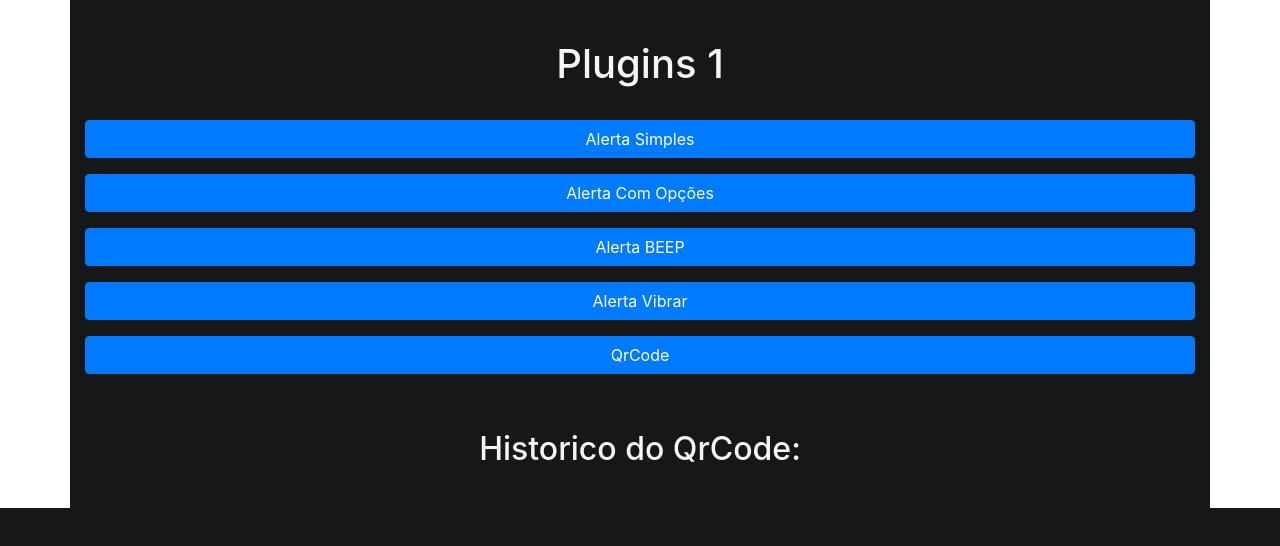
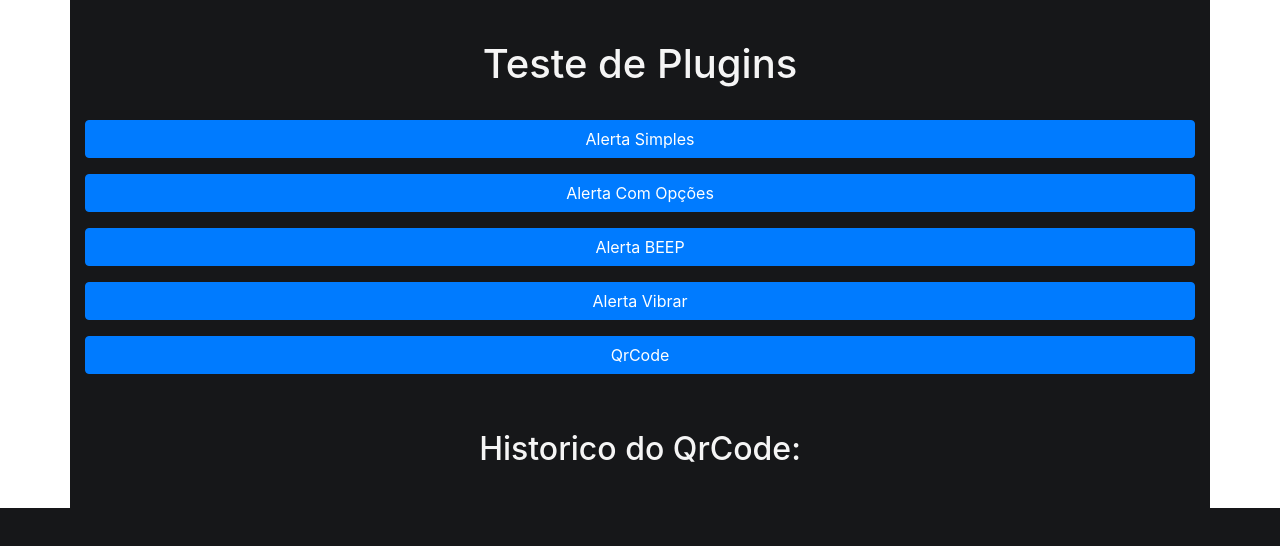
Before and after one commit to saintdoka/ProjetoPluginNotifica-o, a website: page www/index.html in a window 1280 px wide. Drawn offline with Linux system fonts and the light colour scheme.

Commit message:
mudança de titulo

```diff
--- a/www/index.html
+++ b/www/index.html
@@ -20,7 +20,7 @@
   <div class="container">
     <div class="row">
       <div class="col-12">
-        <h1 class="titulo">Plugins 1</h1>
+        <h1 class="titulo">Teste de Plugins</h1>
       </div>
     </div>
 
```
